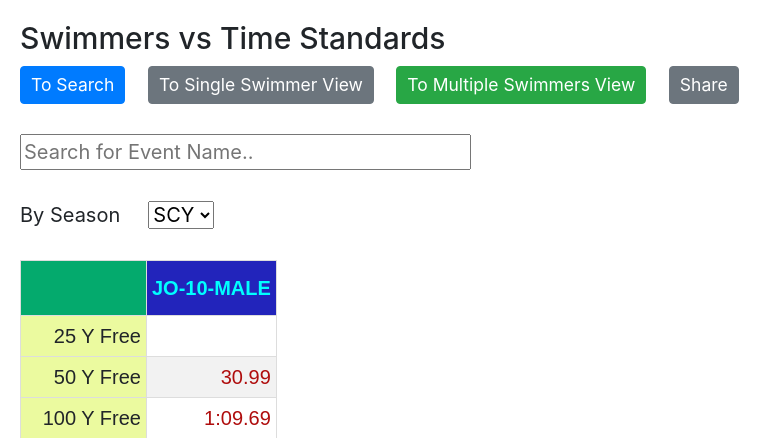
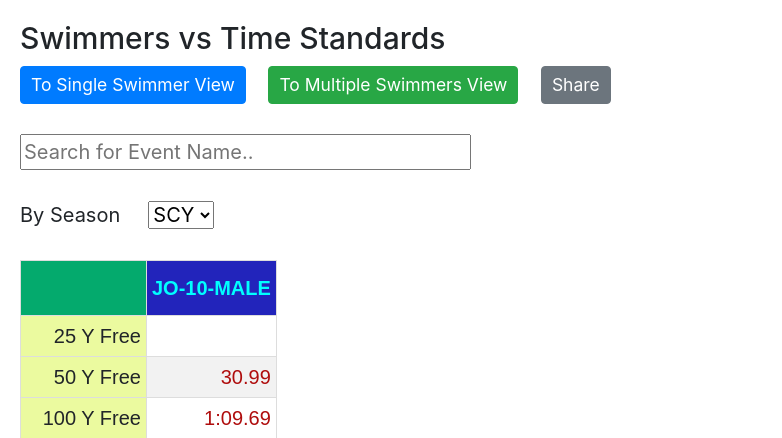
Before and after one commit to lhyqie/swim, a Flask app: page /board in a window 1280 px wide. Shown: the top 438 px of the page, without its empty margins (0-782 px from the left). Run offline with Flask 3, Linux system fonts and the light colour scheme; some libraries are stand-ins or nearby versions.

Commit message:
Fix top links

```diff
--- a/templates/board.html
+++ b/templates/board.html
@@ -110,9 +110,8 @@ input:checked + .slider:before {
 
 <body>
 <h3 id="banner">Swimmers vs Time Standards</h3>
-<a href="/search" id="tosearch" class="btn btn-primary btn-sm">To Search</a> &nbsp;&nbsp;
-<a href="/swim" id="toswim" class="btn btn-secondary btn-sm">To Single Swimmer View</a> &nbsp;&nbsp;
-<a href="/compare" id="tocompare" class="btn btn-success btn-sm">To Multiple Swimmers View</a> &nbsp;&nbsp;
+<a href="/search" id="tosearch" class="btn btn-primary btn-sm">To Single Swimmer View</a> &nbsp;&nbsp;
+<a href="/swimmer" id="tocompare" class="btn btn-success btn-sm">To Multiple Swimmers View</a> &nbsp;&nbsp;
 
 <button type="button" class="btn btn-secondary btn-sm" onclick="copy_url()">Share</button>
 &nbsp;&nbsp;<a id="url_text" href=""></a>
--- a/templates/card.html
+++ b/templates/card.html
@@ -111,9 +111,8 @@ input:checked + .slider:before {
 
 <body>
 <h3 id="banner">Swimmer vs Time Standards</h3>
-<a href="/search" id="tosearch" class="btn btn-primary btn-sm">To Search</a> &nbsp;&nbsp;
-<a href="/swim" id="toswim" class="btn btn-secondary btn-sm">To Single Swimmer View</a> &nbsp;&nbsp;
-<a href="/compare" id="tocompare" class="btn btn-success btn-sm">To Multiple Swimmers View</a> &nbsp;&nbsp;
+<a href="/search" id="tosearch" class="btn btn-primary btn-sm">To Single Swimmer View</a> &nbsp;&nbsp;
+<a href="/swimmer" id="tocompare" class="btn btn-success btn-sm">To Multiple Swimmers View</a> &nbsp;&nbsp;
 <button type="button" class="btn btn-secondary btn-sm" onclick="copy_url()">Share</button>
 &nbsp;&nbsp;<a id="url_text" href=""></a>
 <br/><br/>
--- a/templates/form3.html
+++ b/templates/form3.html
@@ -113,7 +113,7 @@
   <body>
     <center> <h1> <img width="200px" src="{{ url_for('static',filename='logo.jpeg') }}" /> </h1>
     <br>
-    <a href="/search" id="tocompare" class="btn btn-success btn-lg">To Single Swimmer View</a>
+    <a href="/search" id="tosearch" class="btn btn-primary btn-lg">To Single Swimmer View</a> &nbsp;&nbsp;
     </center>
 
     <div class="container">
```
